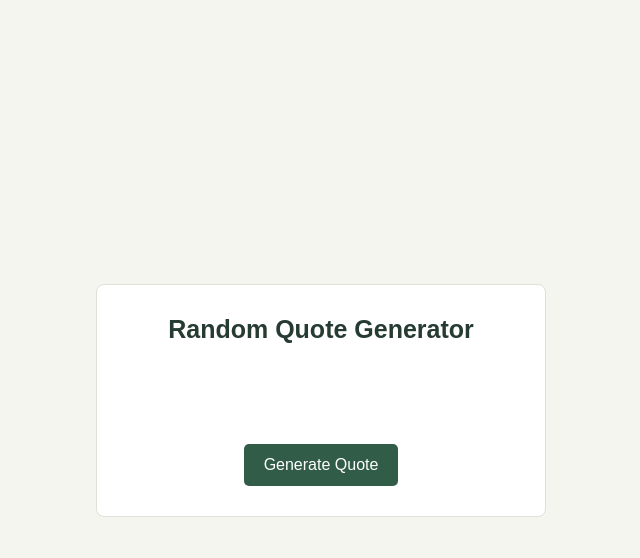
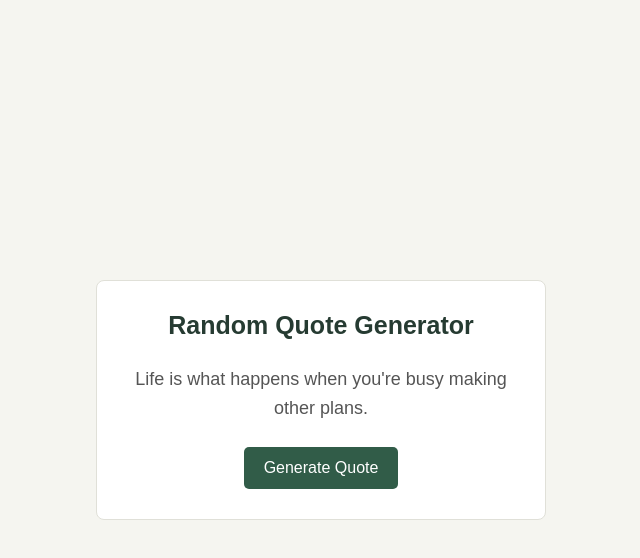
Before and after one commit to PriyanshuN-11/Javascript-Projects, a plain HTML site: page 10_Random Quote Generator/index.html in a window 1280 px wide. Both pictures are taken after a click on the button "Generate Quote". Shown: the whole page, without its empty margins (319-959 px from the left). Drawn offline with Linux system fonts and the light colour scheme.

Commit message:
feat: implement JavaScript Random Quote Generator functionality

```diff
--- a/10_Random Quote Generator/index.html
+++ b/10_Random Quote Generator/index.html
@@ -10,7 +10,7 @@
     <div class="container">
         <h1>Random Quote Generator</h1>
         <p id="quote"></p>
-        <button >Generate Quote</button>
+        <button onclick="generateQuote()">Generate Quote</button>
     </div>
 
 </body>
--- a/10_Random Quote Generator/script.js
+++ b/10_Random Quote Generator/script.js
@@ -0,0 +1,32 @@
+const quotes = [
+    "The only way to do great work is to love what you do.",
+    "Life is what happens when you're busy making other plans." ,
+    "The future belongs to those who believe in the beauty of their dreams." ,
+    "It does not matter how slowly you go as long as you do not stop.",
+    "In the end, it's not the years in your life that count. It's the life in your years.",
+    "The purpose of our lives is to be happy.",
+    "Get busy living or get busy dying.",
+    "You only live once, but if you do it right, once is enough.",
+    "Many of life's failures are people who did not realize how close they were to success when they gave up.",
+    "If you want to live a happy life, tie it to a goal, not to people or things."
+]
+
+const usedIndexes = new Set()
+const quoteElement = document.getElementById("quote")
+
+function generateQuote() {
+    if (usedIndexes.size >= quotes.length) {
+        usedIndexes.clear()
+    }
+
+    while (true) {
+        const randomIdx = Math.floor(Math.random() * quotes.length)
+
+        if (usedIndexes.has(randomIdx)) continue
+
+        const quote = quotes[randomIdx]
+        quoteElement.innerHTML = quote;
+        usedIndexes.add(randomIdx)
+        break
+    }
+}
```
